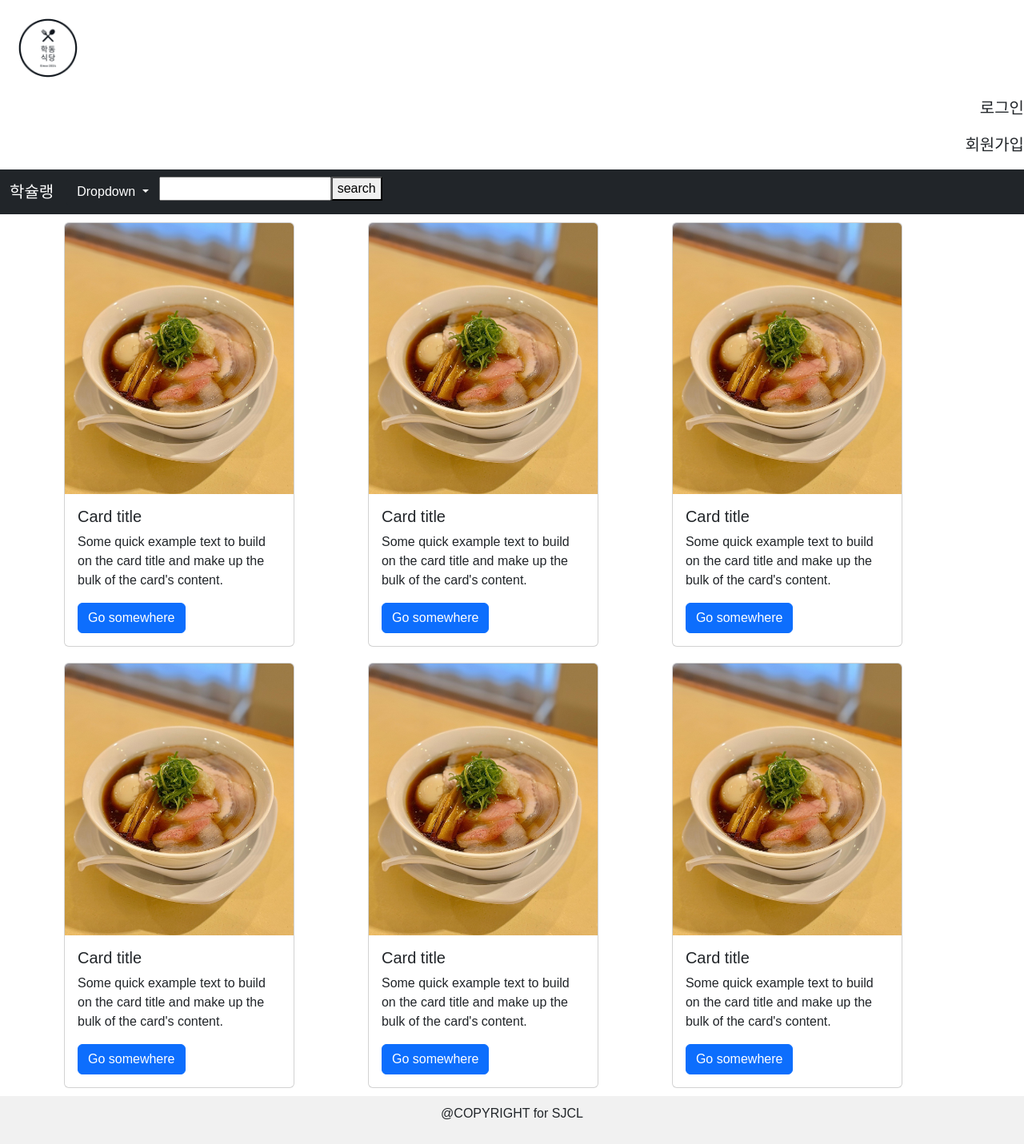
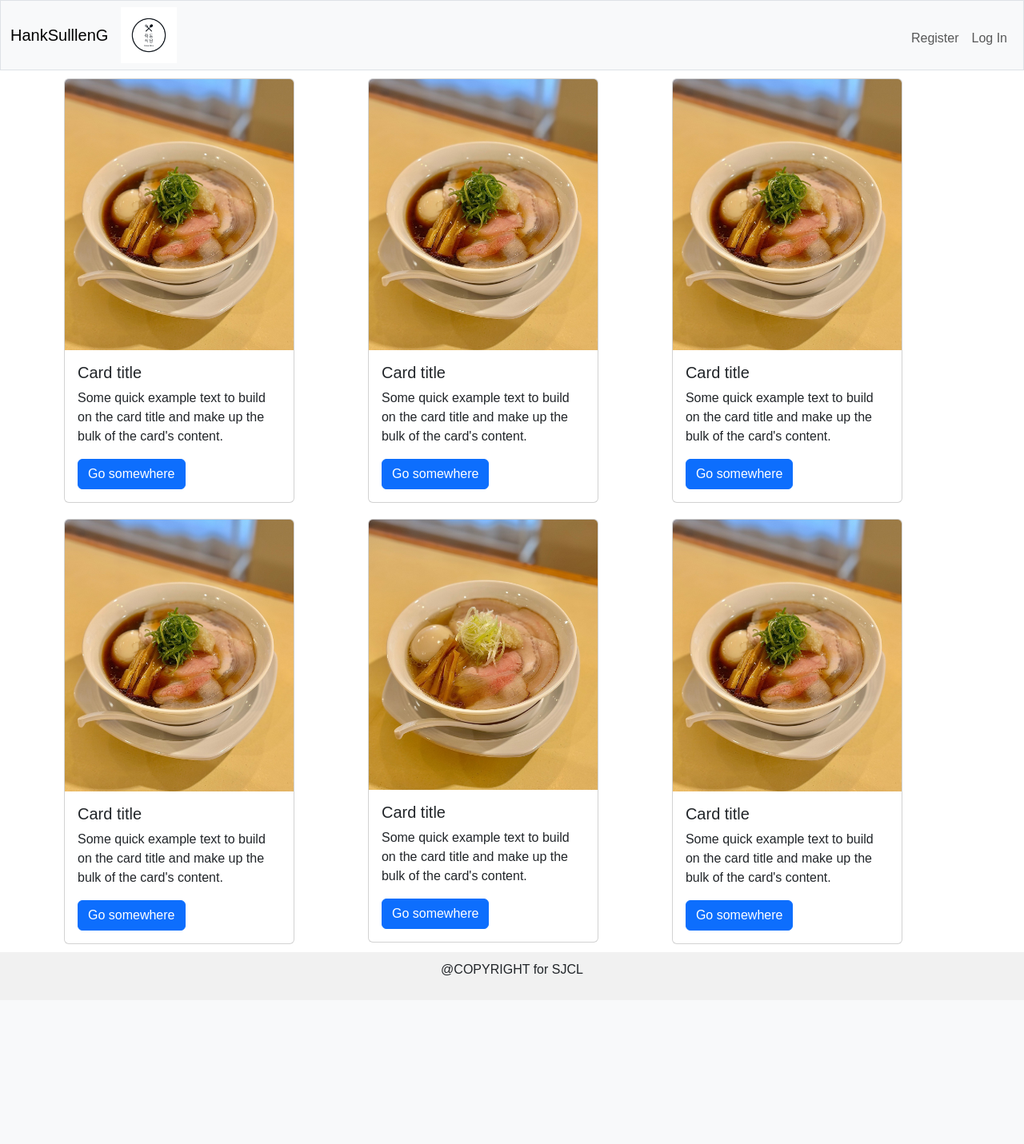
Before and after one commit to mincheol07/reca, a Flask app: page / in a window 1280 px wide. Shown: the whole page at 80% size. After the commit the page ends 1221 px from the top, so only its background shows below. Run offline with Flask 3, Linux system fonts and the light colour scheme; some libraries are stand-ins or nearby versions.

Commit message:
상단바 수정

```diff
--- a/templates/index.html
+++ b/templates/index.html
@@ -52,38 +52,52 @@
         top: 0;
         width: 100%;
     }
+.navbar-brand.blue
+{
+    color: #537fbe;
+}
+.navbar-brand.red
+{
+    color: #ea433b;
+}
+.navbar-brand.yellow
+{
+    color: #f5b82e;
+}
+.navbar-brand.green
+{
+    color: #2e944b;
+}
+
     }
         </style>
     </head>
 
     <body>
-      <div class="header">
-        <img src="web_logo.png" alt="" style="text-align: left;" width="120px" height="120px">
-         <ul style="text-align: right;"><a href=""></a>로그인</ul>
-         <ul style="text-align: right;"><a href=""></a>회원가입</ul>
-    </div>
-        <nav class="navbar navbar-expand-lg navbar-dark bg-dark" style="background-color: aquamarine;">
+    <nav class="bg-light border navbar navbar-expand-md navbar-light">
       <div class="container-fluid">
-              <a class="navbar-brand" href="#">학슐랭</a>
-              <button class="navbar-toggler" type="button" data-bs-toggle="collapse" data-bs-target="#navbarNavdarkDropdown" aria-controls="navbarNavdarkDropdown" aria-expanded="false" aria-label="Toggle navigation">
+          <a class="navbar-brand" href="/"><span class="blue">Hank</span><span class="red">Su</span><span class="yellow">ll</span><span class="green">le</span><span class="red">nG</span></a>
+          <button aria-controls="navbar" aria-expanded="false" aria-label="Toggle navigation" class="navbar-toggler" data-bs-target="#navbar" data-bs-toggle="collapse" type="button">
               <span class="navbar-toggler-icon"></span>
           </button>
-              <div class="collapse navbar-collapse" id="navbarNavdarkDropdown">
-                <ul class="navbar-nav">
-                  <li class="nav-item dropdown">
-                    <button class="btn btn-dark dropdown-toggle" data-bs-toggle="dropdown" aria-expanded="false">
-                      Dropdown
-                    </button>
-                    <ul class="dropdown-menu dropdown-menu-dark">
-                      <li><a class="dropdown-item" href="#">Action</a></li>
-                      <li><a class="dropdown-item" href="#">Another action</a></li>
-                      <li><a class="dropdown-item" href="#">Something else here</a></li>
+          <img src="web_logo.png" alt="" style="text-align: left;" width="70px" height="70px">
+          <div class="collapse navbar-collapse" id="navbar">
+              {% if session["user_id"] %}
+                  <ul class="navbar-nav me-auto mt-2">
+                      <li class="nav-item"><a class="nav-link" href="/quote">Quote</a></li>
+                      <li class="nav-item"><a class="nav-link" href="/buy">Buy</a></li>
+                      <li class="nav-item"><a class="nav-link" href="/sell">Sell</a></li>
+                      <li class="nav-item"><a class="nav-link" href="/history">History</a></li>
                   </ul>
-                    <li>
-                      <input type="text" name="" id="" type="search" style="text-align: right;"><button>search</button>
-                    </li>
-                  </li>
+                  <ul class="navbar-nav ms-auto mt-2">
+                      <li class="nav-item"><a class="nav-link" href="/logout">Log Out</a></li>
                   </ul>
+              {% else %}
+                  <ul class="navbar-nav ms-auto mt-2">
+                      <li class="nav-item"><a class="nav-link" href="/register">Register</a></li>
+                      <li class="nav-item"><a class="nav-link" href="/login">Log In</a></li>
+                  </ul>
+              {% endif %}
           </div>
       </div>
   </nav>
@@ -137,7 +151,7 @@
 
                   <div class="column">
                     <div class="card" style="width: 18rem;">
-                      <img src="../picture/소유라멘.jpg" class="card-img-top" alt="...">
+                      <img src="../picture/시오라멘.jpg" class="card-img-top" alt="...">
                       <div class="card-body">
                         <h5 class="card-title">Card title</h5>
                         <p class="card-text">Some quick example text to build on the card title and make up the bulk of the card's content.</p>
```
Lines whose indentation alone changed are shown as unchanged.
